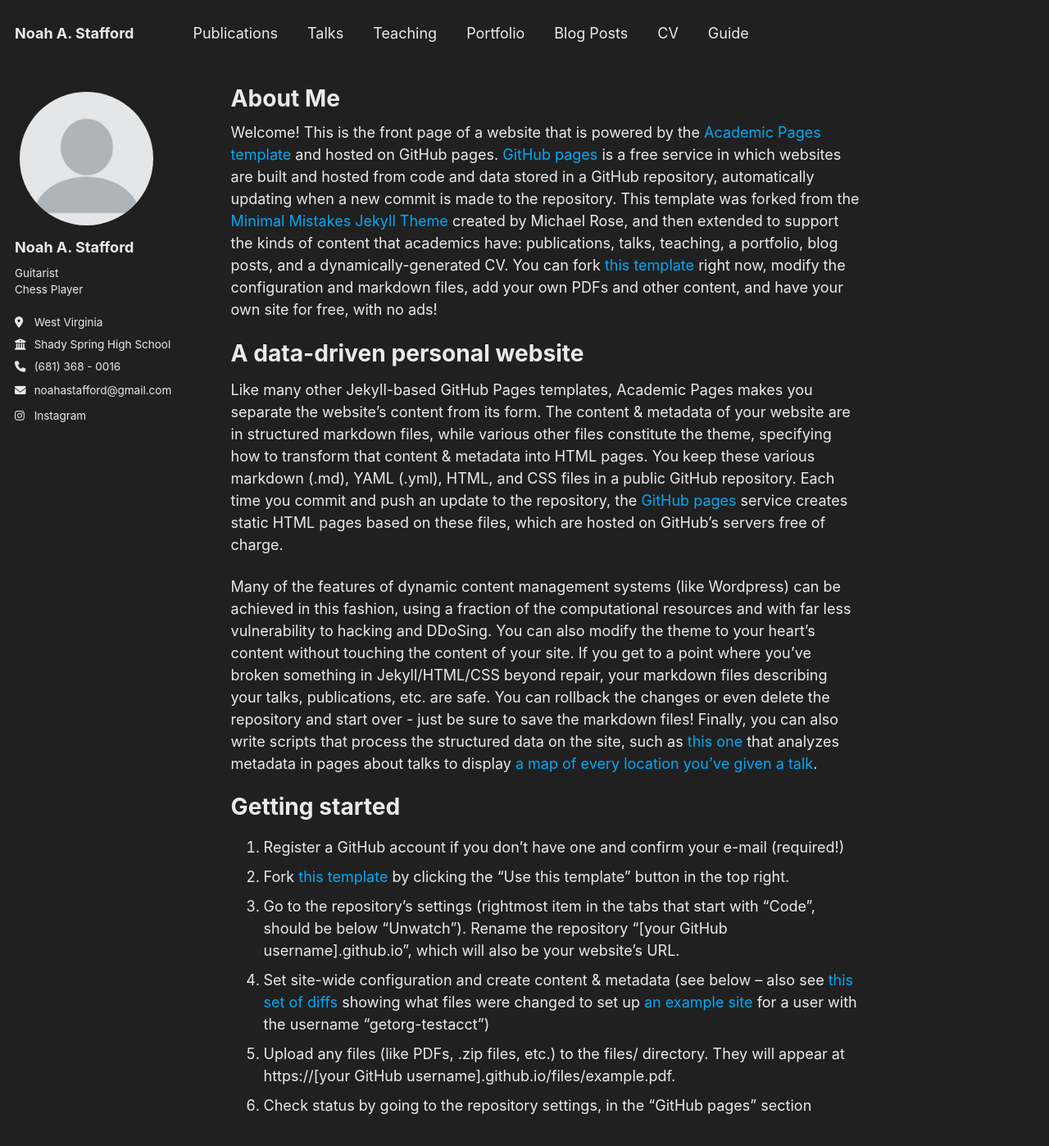
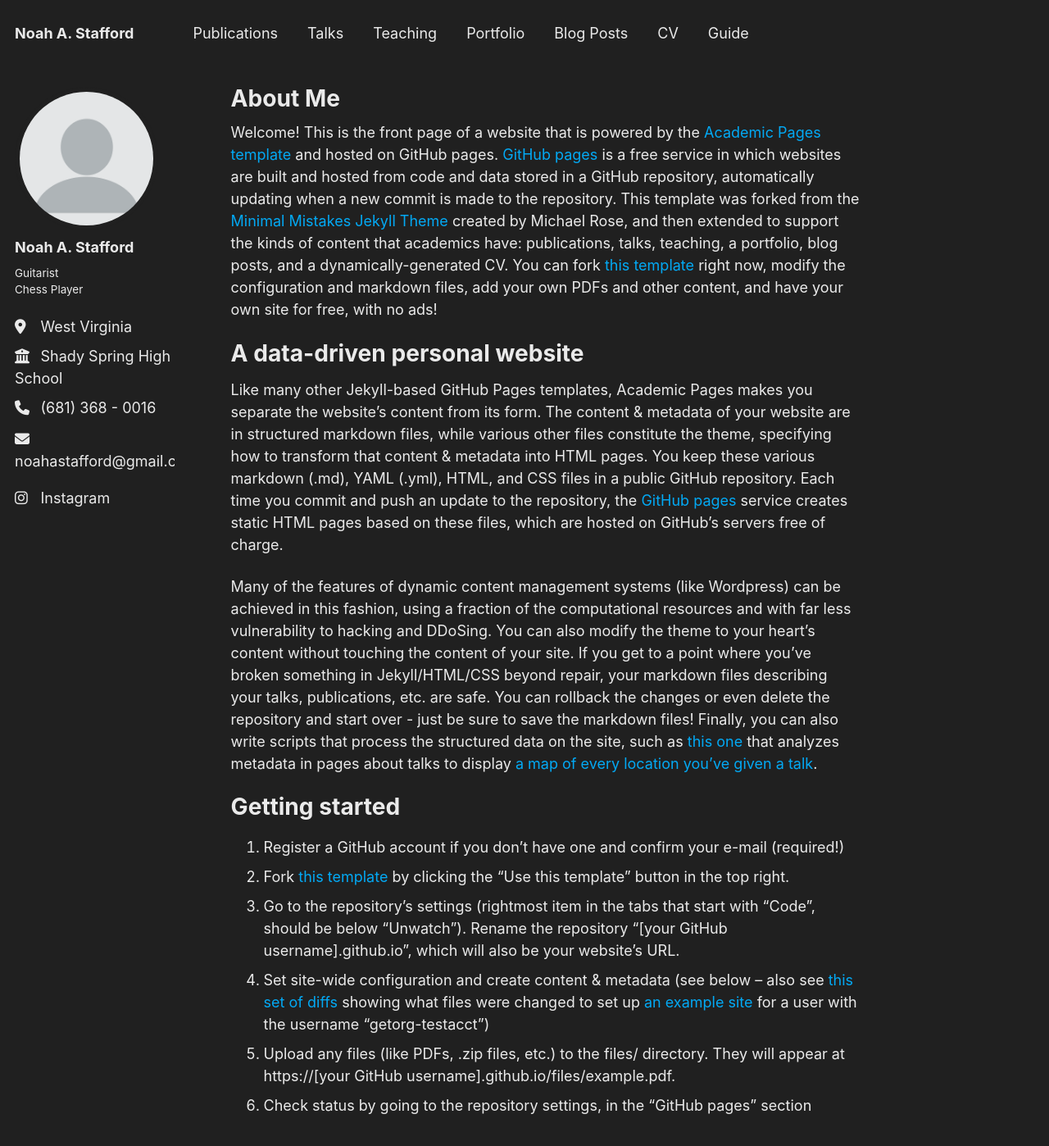
Before and after one commit to noahastafford/noahastafford.github.io, a Jekyll site: the page built from _pages/about.md, in a window 1280 px wide and 1400 px high. Shown: the whole window at 82% size. Built offline with Jekyll 4.4.1, drawn with Linux system fonts in a browser that asks for light colours.

Commit message:
li formatting author urls

```diff
--- a/_sass/_sidebar.scss
+++ b/_sass/_sidebar.scss
@@ -240,7 +240,13 @@
   }
 
   li {
-    white-space: nowrap;
+    display: block;
+    margin-bottom: 5px;
+    padding-right: 5px;
+    padding-top: 2px;
+    padding-bottom: 2px;
+    color: inherit;
+    font-size: $type-size-5;
   }
 
   a {
```
